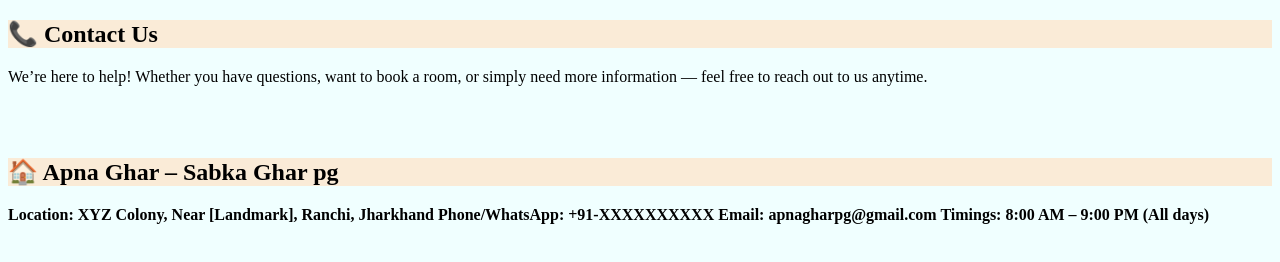
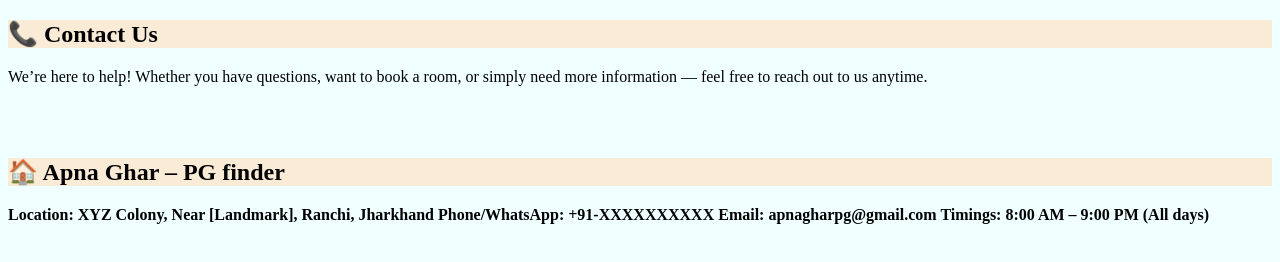
Before and after one commit to amanrajput1108/apna-ghar, a plain HTML site: page apna-ghar/src/contact.html in a window 1280 px wide. Drawn offline with Linux system fonts and the light colour scheme.

Commit message:
Update heading from 'Sabka Ghar pg' to 'PG finder'

```diff
--- a/apna-ghar/src/contact.html
+++ b/apna-ghar/src/contact.html
@@ -19,7 +19,7 @@
 
     <br><br>
 
-   <h2>🏠 Apna Ghar – Sabka Ghar pg</h2>
+   <h2>🏠 Apna Ghar – PG finder</h2>
    <b>Location: XYZ Colony, Near [Landmark], Ranchi, Jharkhand
       Phone/WhatsApp: +91-XXXXXXXXXX
       Email: apnagharpg@gmail.com
```
